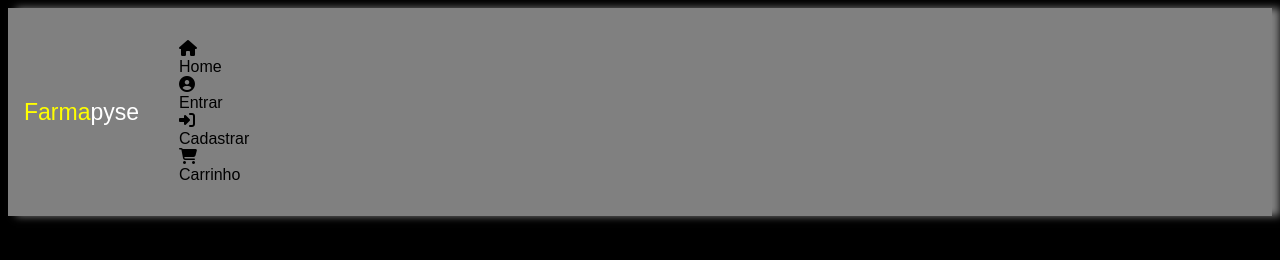
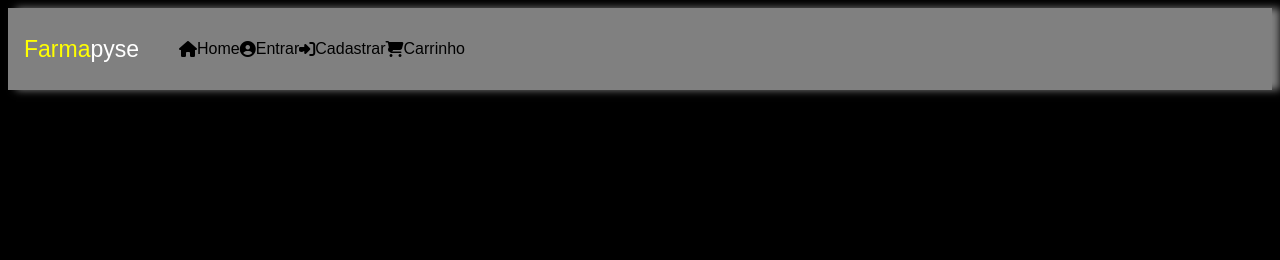
Before and after one commit to GabrielRFAL/E-Commerce-Farmacia, a plain HTML site: page index.html in a window 1280 px wide. Drawn offline with Linux system fonts and the light colour scheme.

Commit message:
salvando alteracoes

```diff
--- a/styles.css
+++ b/styles.css
@@ -15,7 +15,7 @@ body {
     z-index: 99;
 }
 
-.navegacao ul li {
+.navegacao ul {
     text-decoration: none;
     align-items: center;
     display: flex;
```
